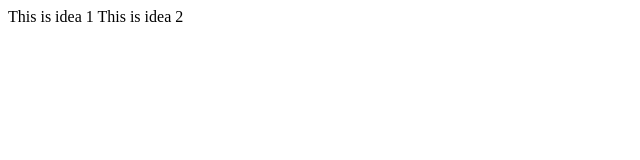
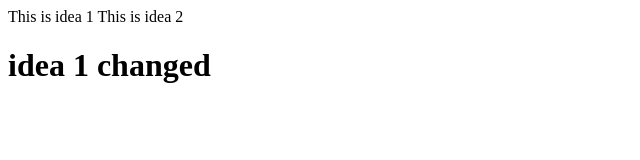
Before and after one commit to AshmithaNarmula/project-1, a plain HTML site: page index.html in a window 1280 px wide. Shown: the whole page, without its empty margins (0-640 px from the left). Drawn offline with Linux system fonts and the light colour scheme.

Commit message:
idea-1 chages

```diff
--- a/index.html
+++ b/index.html
@@ -8,6 +8,7 @@
 <body>
     This is idea 1
     This is idea 2
+    <h1>idea 1 changed</h1>
 
 </body>
 </html>
```
